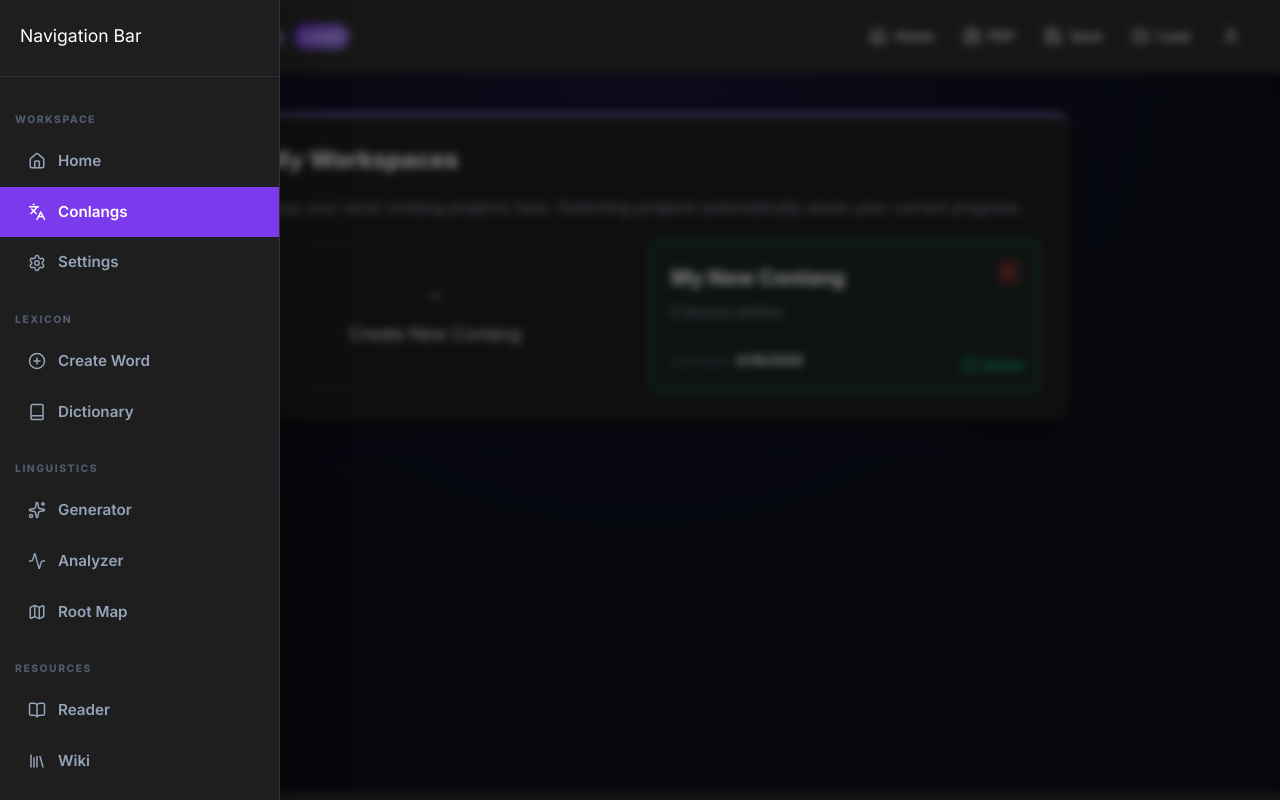
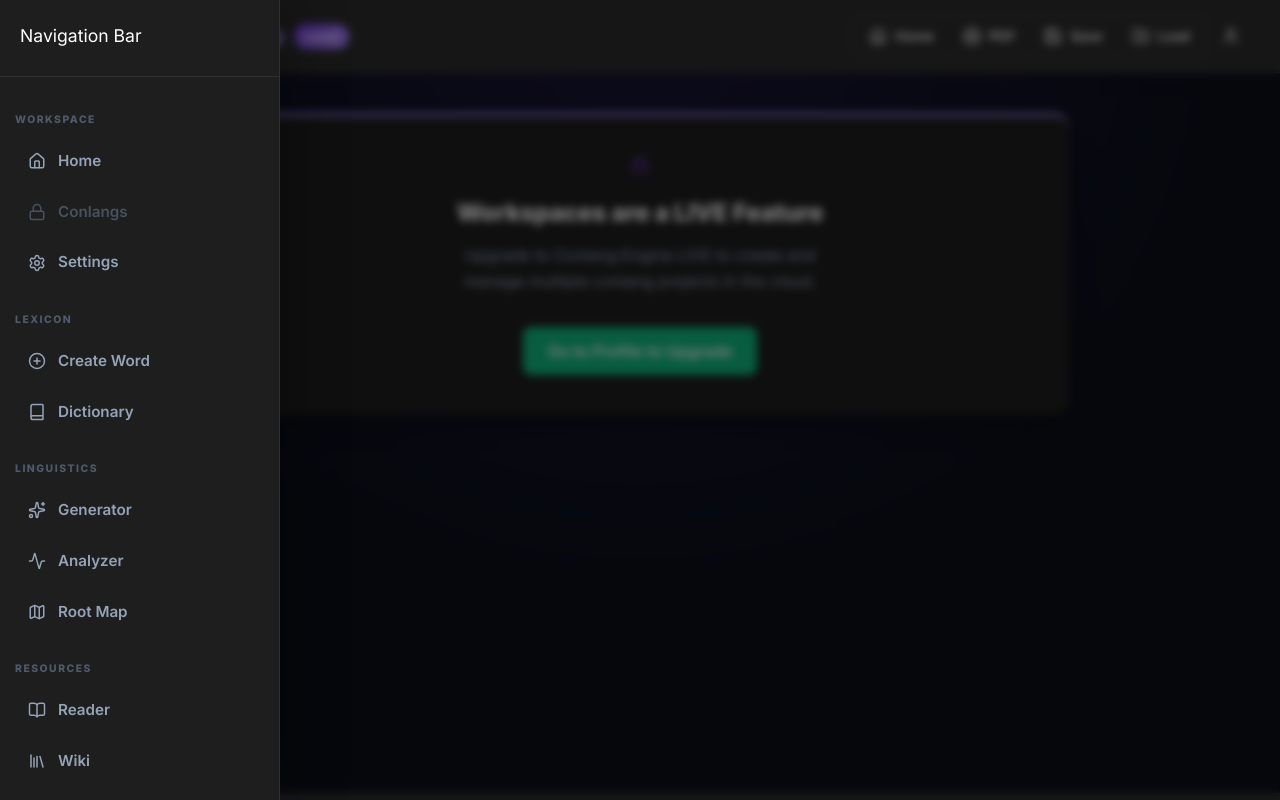
Before and after one commit to kaitojv/ConlangEngine, a React (Vite) app: page /conlangs in a window 1280 px wide. Both pictures are taken after a click on the icon 49 px from the left and 36 px from the top of the page. Shown: the top 800 px of the page. Built offline with nearby package versions, Linux system fonts and the light colour scheme.

Commit message:
update files

```diff
--- a/src/components/Layout/Header/Header.jsx
+++ b/src/components/Layout/Header/Header.jsx
@@ -1,20 +1,31 @@
-import React, { useRef } from 'react';
+import React, { useRef, useState, useEffect } from 'react';
 import './header.css' //Importing styles from CSS file
-import {Menu, Home, Printer, Save, FolderUp, User} from 'lucide-react'
+import {Menu, Home, Printer, Save, FolderUp, User, Cloud} from 'lucide-react'
 import Button from '../../UI/Buttons/Buttons.jsx';
 import { useNavigate, NavLink } from 'react-router-dom';
 import { useConfigStore } from '../../../store/useConfigStore.jsx';
 import { useProjectStore } from '../../../store/useProjectStore.jsx';
 import { useLexiconStore } from '../../../store/useLexiconStore.jsx';
+import { createClient } from '@supabase/supabase-js';
 
-
-
+// Initialize Supabase
+const SUPABASE_URL = 'https://hgeuyvgjhonklflcdinj.supabase.co';
+const SUPABASE_ANON_KEY = 'sb_publishable_Ye_8zJGOXQBma3O3TMHDaA_Nr0eCYIy';
+const supabase = createClient(SUPABASE_URL, SUPABASE_ANON_KEY);
 
 
 export default function Header({ openMenu }){
 
     const navigate = useNavigate();
     const fileInputRef = useRef(null);
+    const isProActive = useConfigStore(state => state.isProActive);
+    const [session, setSession] = useState(null);
+
+    useEffect(() => {
+        supabase.auth.getSession().then(({ data: { session } }) => setSession(session));
+        const { data: { subscription } } = supabase.auth.onAuthStateChange((_event, session) => setSession(session));
+        return () => subscription.unsubscribe();
+    }, []);
 
     const handleSave = () => {
         const config = useConfigStore.getState();
@@ -163,7 +174,13 @@ export default function Header({ openMenu }){
                     <Menu className='toggle-btn' onClick={openMenu} style={{ cursor: 'pointer' }} />
                     <div className="hdr-brand">
                         <h1 className='app-dinamic-title'>ConlangEngine</h1>
-                        <span className='hdr-badge'>Local</span>
+                        {(session && isProActive) ? (
+                            <span className='hdr-badge' style={{ display: 'flex', alignItems: 'center', gap: '4px', backgroundColor: 'var(--acc)', color: '#fff', boxShadow: '0 0 10px var(--acc)', borderColor: 'var(--acc)' }}>
+                                <Cloud size={14} /> LIVE
+                            </span>
+                        ) : (
+                            <span className='hdr-badge'>Local</span>
+                        )}
                     </div>
                 </div>
 
--- a/src/components/Layout/NavBar/Navbar.jsx
+++ b/src/components/Layout/NavBar/Navbar.jsx
@@ -1,6 +1,6 @@
 // src/components/NavBar/NavBar.jsx
 
-import React from 'react';
+import React, { useState, useEffect } from 'react';
 
 import { NavLink } from 'react-router-dom';
 import {
@@ -16,11 +16,23 @@ import {
     Map,
     BookOpen,
     Library,
-    Layers
+    Layers,
+    Lock
 } from 'lucide-react';
 import './navbar.css';
+import { useConfigStore } from '@/store/useConfigStore.jsx';
+import { createClient } from '@supabase/supabase-js';
+
+// Initialize Supabase
+const SUPABASE_URL = 'https://hgeuyvgjhonklflcdinj.supabase.co';
+const SUPABASE_ANON_KEY = 'sb_publishable_Ye_8zJGOXQBma3O3TMHDaA_Nr0eCYIy';
+const supabase = createClient(SUPABASE_URL, SUPABASE_ANON_KEY);
 
 export default function NavBar({ isMenuOpen, closeMenu }) {
+
+        const isProActive = useConfigStore(state => state.isProActive);
+        const [session, setSession] = useState(null);
+        const isLive = session && isProActive;
 
         const tabs = [
             {
@@ -57,6 +69,16 @@ export default function NavBar({ isMenuOpen, closeMenu }) {
                 }
         ];
 
+        useEffect(() => {
+            supabase.auth.getSession().then(({ data: { session } }) => {
+                setSession(session);
+            });
+            const { data: { subscription } } = supabase.auth.onAuthStateChange((_event, session) => {
+                setSession(session);
+            });
+            return () => subscription.unsubscribe();
+        }, []);
+
         return (
             <>
             <div
@@ -78,7 +100,16 @@ export default function NavBar({ isMenuOpen, closeMenu }) {
                             <div className="nav-group-label">{group.title}</div>
 
 
-                            {group.items.map((tab) => (
+                            {group.items.map((tab) => {
+                                if (tab.id === '/conlangs' && !isLive) {
+                                    return (
+                                        <div key={tab.id} className="nb disabled" title="Upgrade to LIVE to unlock multiple workspaces.">
+                                            <Lock className='nav-icon' size={18}/>
+                                            <span className='nav-label'>{tab.label}</span>
+                                        </div>
+                                    );
+                                }
+                                return (
                                     <NavLink
                                         key={tab.id}
                                         to={tab.id}
@@ -88,7 +119,8 @@ export default function NavBar({ isMenuOpen, closeMenu }) {
                                         <tab.Icon className='nav-icon' size={18}/>
                                         <span className='nav-label'>{tab.label}</span>
                                     </NavLink>
-                            ))}
+                                );
+                            })}
 
                         </div>
                     ))}
--- a/src/components/Layout/NavBar/navbar.css
+++ b/src/components/Layout/NavBar/navbar.css
@@ -80,6 +80,17 @@
   border-left-color: var(--acc);
 }
 
+.nb.disabled {
+  color: var(--tx3);
+  cursor: not-allowed;
+  opacity: 0.6;
+}
+
+.nb.disabled:hover {
+  background: transparent;
+  border-left-color: transparent;
+}
+
 .nav-icon{
   flex-shrink: 0;
 }
--- a/src/components/pages/conlangstab/ConlangsTab.jsx
+++ b/src/components/pages/conlangstab/ConlangsTab.jsx
@@ -1,17 +1,25 @@
-import React, { useEffect } from 'react';
+import React, { useEffect, useState } from 'react';
 import { useNavigate } from 'react-router-dom';
 import { useConfigStore, INITIAL_CONFIG } from '@/store/useConfigStore.jsx';
 import { useLexiconStore } from '@/store/useLexiconStore.jsx';
 import { useProjectStore } from '@/store/useProjectStore.jsx';
 import Card from '@/components/UI/Card/Card.jsx';
-import { Languages, Plus, Trash2, CheckCircle2 } from 'lucide-react';
+import Button from '@/components/UI/Buttons/Buttons.jsx';
+import { Languages, Plus, Trash2, CheckCircle2, Lock } from 'lucide-react';
 import './conlangsTab.css';
+import { createClient } from '@supabase/supabase-js';
+
+// Initialize Supabase
+const SUPABASE_URL = 'https://hgeuyvgjhonklflcdinj.supabase.co';
+const SUPABASE_ANON_KEY = 'sb_publishable_Ye_8zJGOXQBma3O3TMHDaA_Nr0eCYIy';
+const supabase = createClient(SUPABASE_URL, SUPABASE_ANON_KEY);
 
 export default function ConlangsTab() {
     const navigate = useNavigate();
 
     // Active Workspace Stores
     const config = useConfigStore();
+    const isProActive = useConfigStore(state => state.isProActive);
     const setFullConfig = useConfigStore(state => state.setFullConfig);
     const setLexicon = useLexiconStore(state => state.setLexicon);
 
@@ -19,6 +27,22 @@ export default function ConlangsTab() {
     const localProjects = useProjectStore(state => state.localProjects);
     const saveProjectToArchive = useProjectStore(state => state.saveProjectToArchive);
     const deleteLocalProject = useProjectStore(state => state.deleteLocalProject);
+
+    // Auth state
+    const [session, setSession] = useState(null);
+    const [loading, setLoading] = useState(true);
+    const isLive = session && isProActive;
+
+    useEffect(() => {
+        supabase.auth.getSession().then(({ data: { session } }) => {
+            setSession(session);
+            setLoading(false);
+        });
+        const { data: { subscription } } = supabase.auth.onAuthStateChange((_event, session) => {
+            setSession(session);
+        });
+        return () => subscription.unsubscribe();
+    }, []);
 
     // Auto-Backup: Saves the current active workspace whenever we view the dashboard
     useEffect(() => {
@@ -66,6 +90,29 @@ export default function ConlangsTab() {
         }
     };
 
+    if (loading) {
+        return (
+            <div className="conlangs-container">
+                <Card><p>Checking access...</p></Card>
+            </div>
+        );
+    }
+
+    if (!isLive) {
+        return (
+            <div className="conlangs-container">
+                <Card className="locked-feature-card">
+                    <Lock size={48} />
+                    <h2>Workspaces are a LIVE Feature</h2>
+                    <p>Upgrade to Conlang Engine LIVE to create and manage multiple conlang projects in the cloud.</p>
+                    <Button variant="imp" onClick={() => navigate('/profile')}>
+                        Go to Profile to Upgrade
+                    </Button>
+                </Card>
+            </div>
+        );
+    }
+
     return (
         <div className="conlangs-container">
             <Card>
--- a/src/components/pages/conlangstab/conlangsTab.css
+++ b/src/components/pages/conlangstab/conlangsTab.css
@@ -61,3 +61,29 @@
     padding: 6px;
 }
 .project-delete-btn:hover { background: var(--err); color: var(--bg); }
+
+.locked-feature-card {
+    display: flex;
+    flex-direction: column;
+    align-items: center;
+    text-align: center;
+    padding: 40px;
+    gap: 15px;
+}
+
+.locked-feature-card h2 {
+    margin: 0;
+    font-size: 1.5rem;
+    color: var(--tx);
+}
+
+.locked-feature-card p {
+    color: var(--tx2);
+    max-width: 400px;
+    margin-bottom: 10px;
+}
+
+.locked-feature-card svg {
+    color: var(--acc);
+    margin-bottom: 10px;
+}
```
Lines whose indentation alone changed are shown as unchanged.
